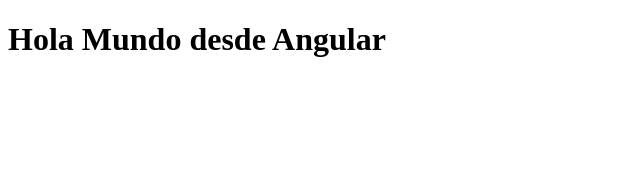
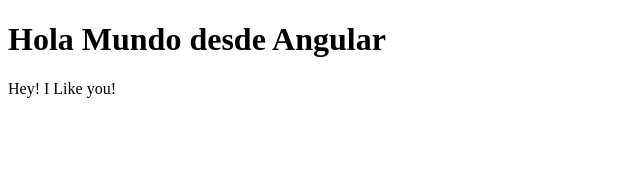
Before and after one commit to BROROZCO/Proyecto_Cero, an Angular app: page / in a window 1280 px wide. Shown: the top 170 px of the page, without its empty margins (0-640 px from the left). Built offline with nearby package versions, Linux system fonts and the light colour scheme.

Commit message:
Etiqueta P agregada

```diff
--- a/src/app/app.component.html
+++ b/src/app/app.component.html
@@ -1 +1,2 @@
 <h1>Hola Mundo desde Angular</h1>
+<p>Hey! I Like you!</p>
```
